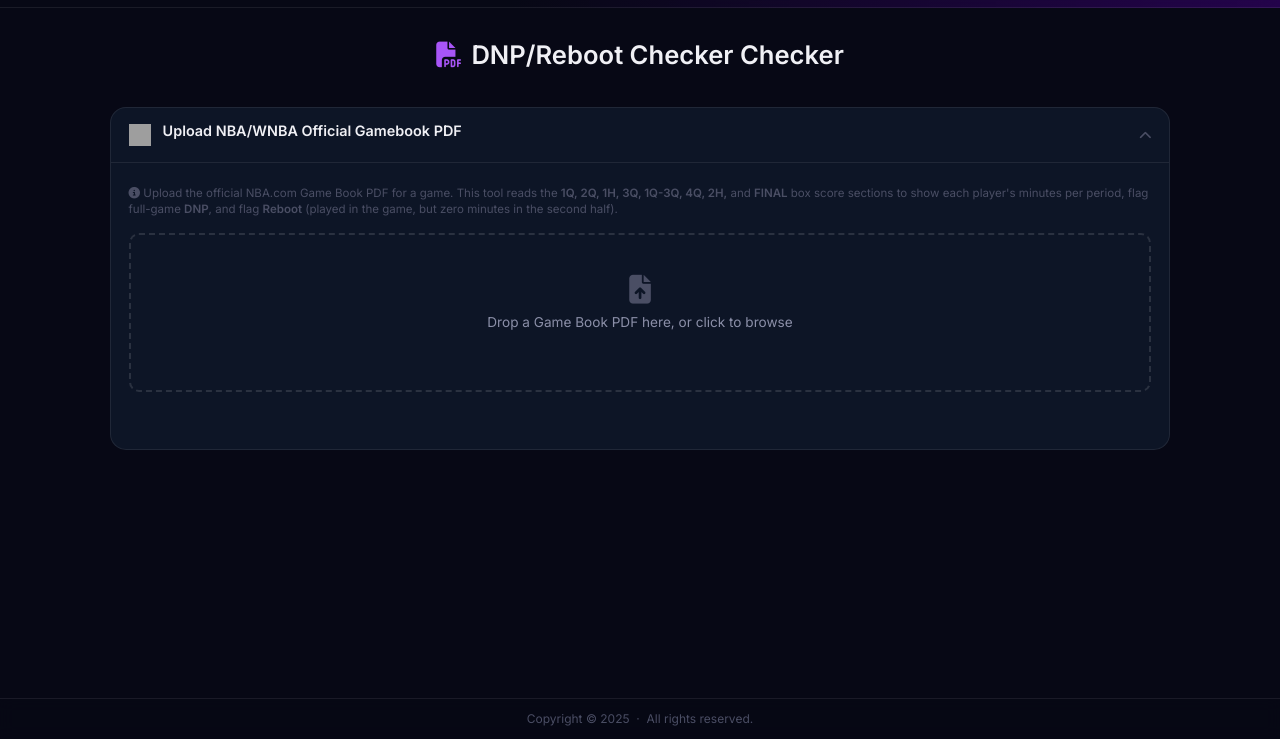
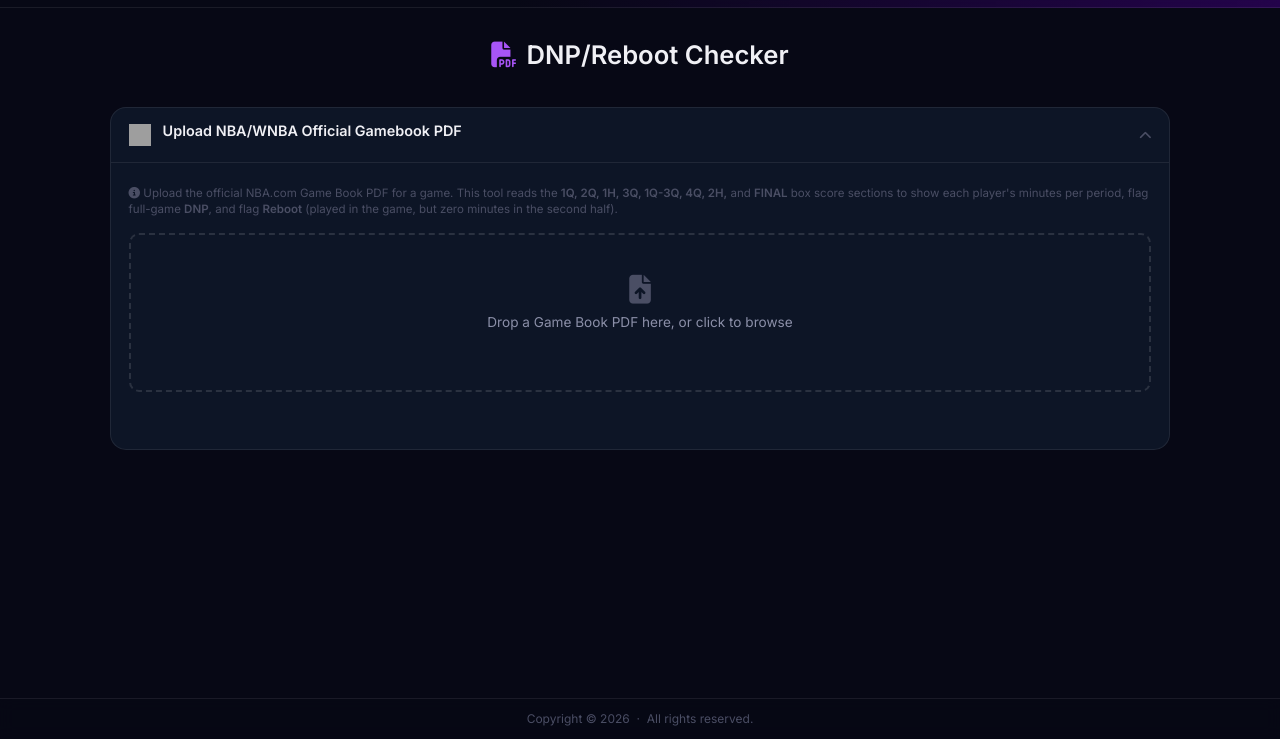
Before and after one commit to alex-s4/fantasy-checker, a plain HTML site: page gamebook-checker.html in a window 1280 px wide. Shown: the part 61-800 px from the top of the page. Drawn offline with nearby package versions, Linux system fonts and the light colour scheme; grey boxes are pictures that could not be loaded; a web font is replaced by a local one.

Commit message:
Fix typo, change year to current

```diff
--- a/gamebook-checker.html
+++ b/gamebook-checker.html
@@ -41,7 +41,7 @@
   <main>
 
     <div class="page-heading">
-      <h2><i class="fa-solid fa-file-pdf"></i> DNP/Reboot Checker Checker</h2>
+      <h2><i class="fa-solid fa-file-pdf"></i> DNP/Reboot Checker</h2>
     </div>
 
     <div class="sections-grid">
@@ -88,7 +88,7 @@
     </div><!-- /sections-grid -->
   </main>
 
-  <footer>Copyright &copy; 2025 &nbsp;&middot;&nbsp; All rights reserved.
+  <footer>Copyright &copy; 2026 &nbsp;&middot;&nbsp; All rights reserved.
   </footer>
 
 </div><!-- /#root -->
```
